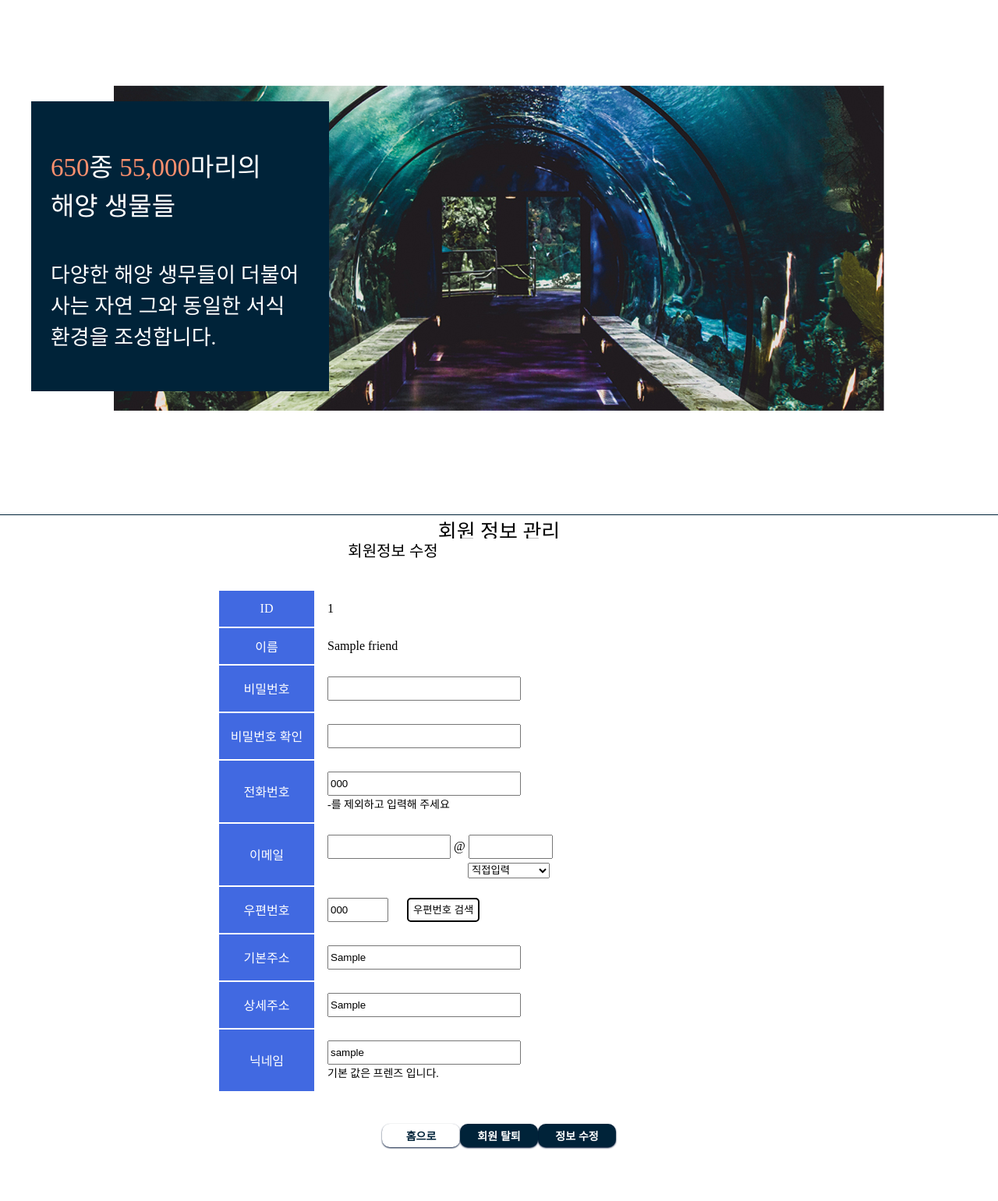
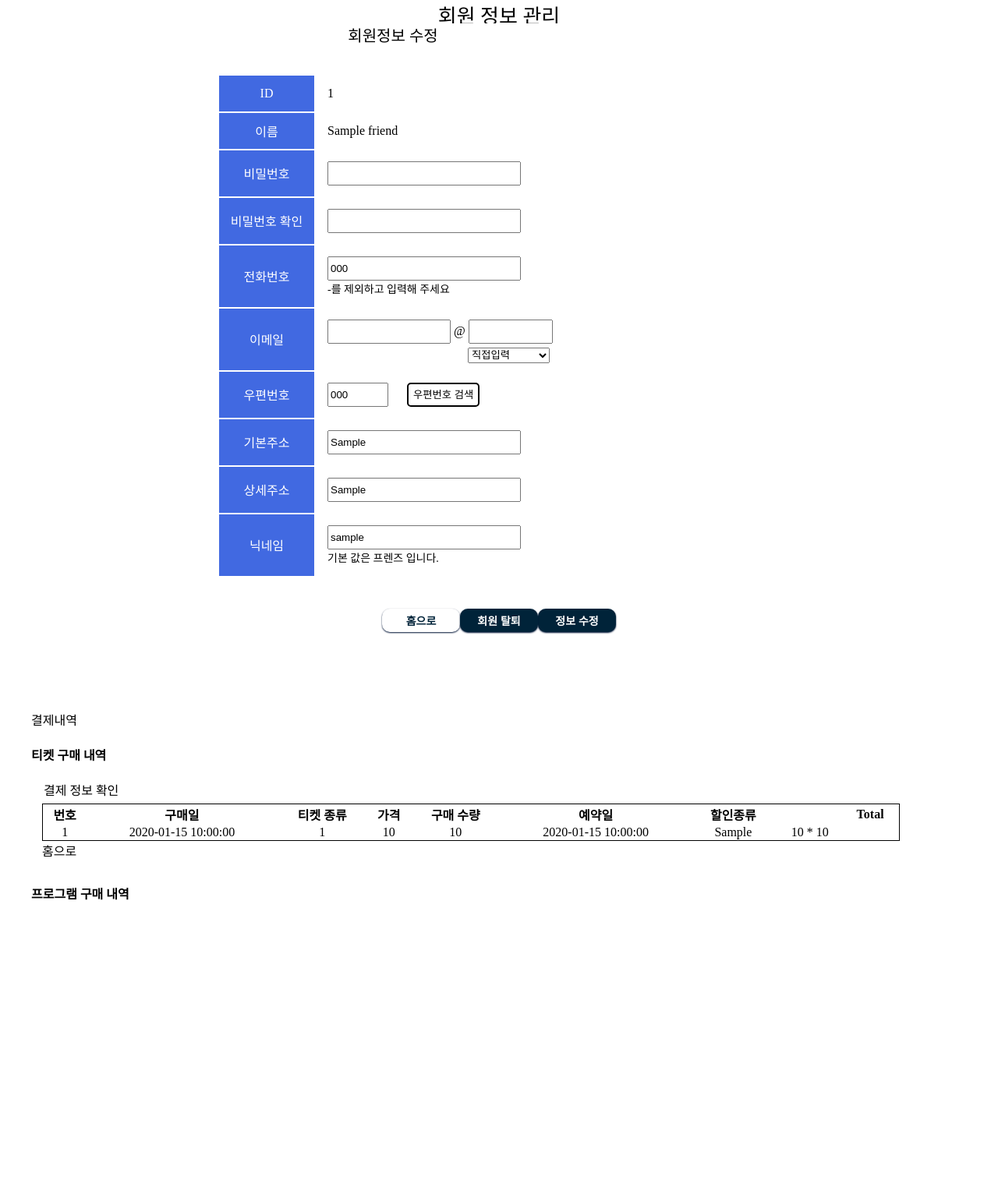
Before and after one commit to Sydneylog/aqua, a PHP site: page /project1/members/member_info.php in a window 1280 px wide. Shown: the top 1541 px of the page at 78% size. After the commit the page ends 1155 px from the top, so only its background shows below. Run offline with PHP 8.4, Linux system fonts and the light colour scheme; the visitor is signed in with stand-in values (Sample User, id 1); tables that the repository leaves empty or names only in its code hold one stand-in row (values such as "Sample post"); data that the repository does not hold is empty; some web fonts are replaced.

Commit message:
paymentinfo location chaged confrim > member

```diff
--- a/members/member_info.php
+++ b/members/member_info.php
@@ -1,5 +1,4 @@
 <?php
-
 include "../inc/session.php";
 include "../inc/dbcon.php";
 $sql = "select * from marine_friends where idx=$s_idx;";
@@ -7,11 +6,7 @@ $result = mysqli_query($dbcon, $sql);
 //db데이터를 array 로 불러와서 이용하기 쉽게 변수에 담음
 $array = mysqli_fetch_array($result);
 include "../login/login_check.php";
-
 ?>
-
-
-
 
 <!DOCTYPE html>
 <html lang="ko">
@@ -27,56 +22,20 @@ include "../login/login_check.php";
     { font-family: 'Spoqa Han Sans Neo', 'sans-serif'; }
     </style>
     <script type="text/javascript" src="../js/jquery-3.6.1.min.js"></script>
+<style>
+.ticket_table{
+    border-collapse:collapse;
+    border: solid black 1px;
+    text-align:center;
+    margin:auto;
+    width:1100px;
+}
 
-    <script type="text/javascript">
-        $(document).ready(function(){
-               //GNB
-               $(".nav> ul > li").mouseenter(function(){
-                $(this).find("ul").stop().slideDown("fast");
-              });
-              $(".nav > ul > li").mouseleave(function(){
-                $(this).find("ul").stop().slideUp("fast");
-              });
-                //sticky
-                $(function(){
-			$(window).scroll(function(){
-				let nowScroll = $(document).scrollTop();
-				if(nowScroll > 49){
-						$('#nav').css({'top':'0', "height":"49", "font-size":"30px", "transition":"0.2s", "color":"#fff", "border":"0px", "box-shadow":"1px 1px 10px #8B8B8B"});
-				}else{
-                        $('#nav').css({'top': '100px', "height":"50","font-size":"20px", "background":"rgb(255, 255, 255)", "border-top":"1px solid #cbcbcb", "border-bottom":"1px solid #cbcbcb", "color":"#fff", "box-shadow":"0px 0px 0px #fff"});
-				}
-			    });
-		    });
-                //info_page selector
-                $(".member_info_btn").click(function(){
-                    $(".payment_info_page").fadeOut();
-                    $(".info_modify_page").fadeIn();
-                });
-                $(".payment_info_btn").click(function(){
-                    $(".payment_info_page").fadeIn();
-                    $(".info_modify_page").fadeOut();
-                });
-        });
-    </script>
+</style>
 </head>
 <body>
 <main id="content" class="content">
-    <section class="banner">
-        <div>
-            <div class="banner_img"></div>
-            <div>
-            <h2>
-                <span>650</span>종 <span>55,000</span>마리의<br> 해양 생물들
-            </h2>
-            <p>
-                다양한 해양 생무들이 더불어<br>
-                사는 자연 그와 동일한 서식<br>
-                환경을 조성합니다.
-            </p>
-            </div>
-        </div>
-    </section>
+
     <section class="signup_wrap">
         <!-- guide headeㄱ -->
         <div class="guide_header">
@@ -203,10 +162,65 @@ include "../login/login_check.php";
         </section>
         <!-- paid_info_page -->
         <section class="paid_info_page">
+        <?php
+            $sql = "select * from toCart where u_id = '$s_id';";
+            $result = mysqli_query($dbcon, $sql);
+            //db데이터를 array 로 불러와서 이용하기 쉽게 변수에 담음
+            $array = mysqli_fetch_array($result);
+        ?>
             <h3>결제내역</h3>
             <h4>티켓 구매 내역</h4>
-            <table>
-            </table>
+            <section>
+        <div class="inner">
+            <form>
+                <fieldset>
+                    <legend>결제 정보 확인</legend>
+                        <table class="ticket_table">
+                            <tr>
+                                <th class="th1">번호</th>
+                                <th class="th2">구매일</th>
+                                <th class="th3">티켓 종류</th>
+                                <th class="th4">가격</th>
+                                <th class="th5">구매 수량</th>
+                                <th class="th6">예약일</th>
+                                <th class="th7">할인종류<th>
+                                <th class="th8">Total<th>
+                            <tr>
+                            <?php
+                            //테이블 반복 생성
+                            $sql = "select * from toCart order by idx desc";
+                            $result = mysqli_query($dbcon, $sql);
+
+                            $i=1;
+                            while($array = mysqli_fetch_array($result)){
+                            ?>
+                            <tr>
+                                <td><?php echo $i;  ?></td>
+                                <td><?php echo $array["bought_date"]; ?></td>
+                                <td><?php echo $array["p_id"]; ?></td>
+                                <td><?php echo $array["price"]; ?></td>
+                                <td><?php echo $array["qty"]; ?></td>
+                                <td><?php echo $array["booking_date"]; ?></td>
+                                <td><?php echo $array["applied_dis"]; ?></td>
+                                <td><?php echo $array["price"]; ?> * <?php echo $array["qty"]; ?></td>
+
+                            </tr>
+                            <?php
+                                $i++;
+                                };
+                            ?>
+                        </table>
+                        <a href="../index.php">홈으로</a>
+                </fieldset>
+            </form>
+        </div>
+    </section>
+
+
+
+
+
+
             <h4>프로그램 구매 내역</h4>
             <table>
             </table>
```
